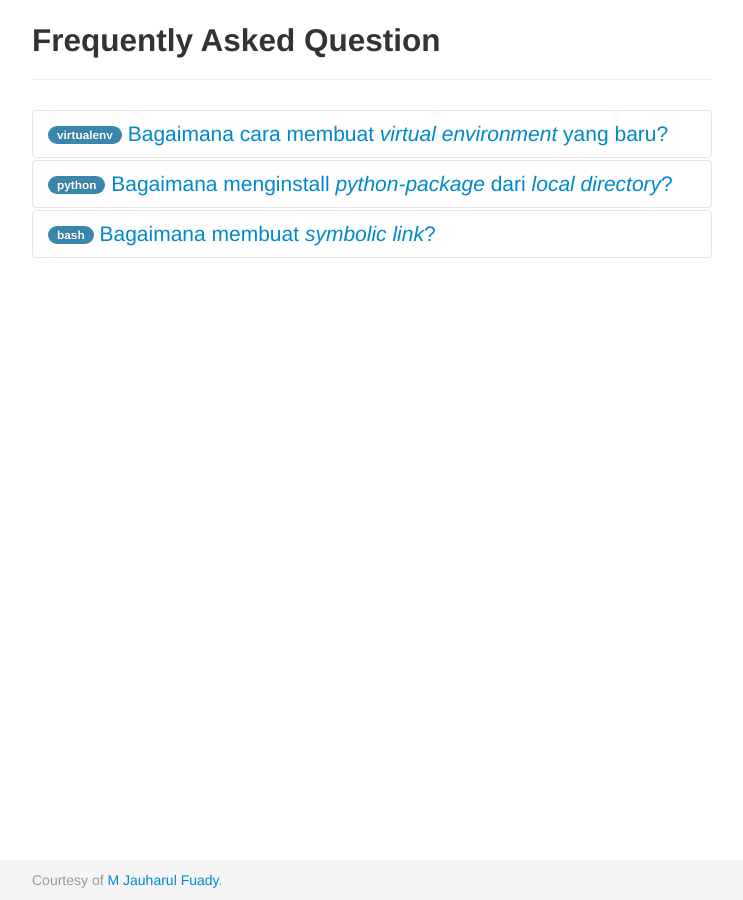
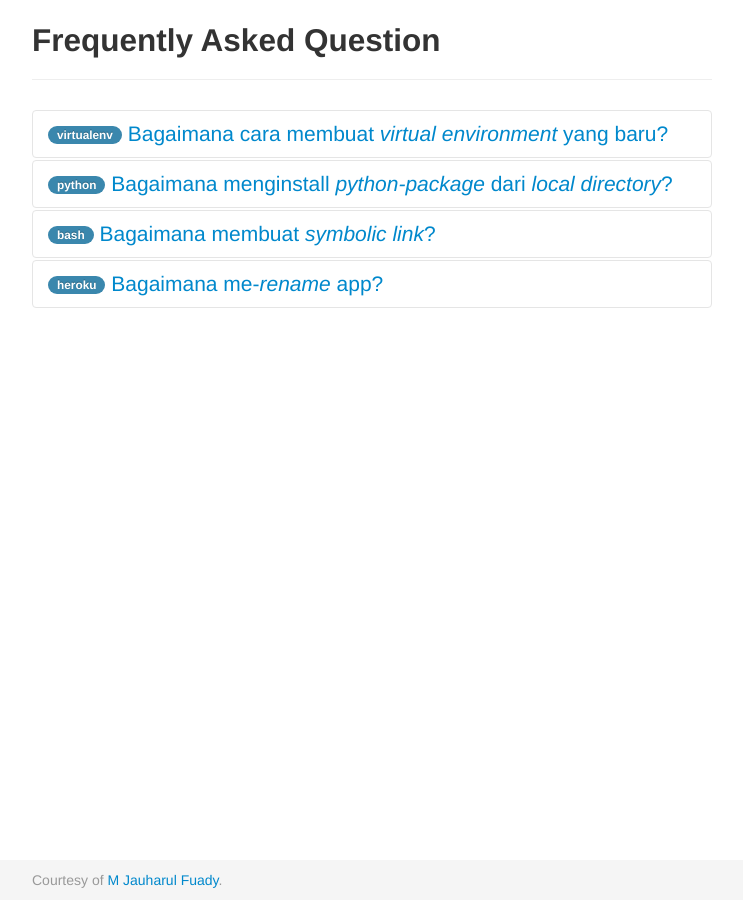
Before and after one commit to jauharul/notes, a Jekyll site: the page faq/index.html, which Jekyll copies as it is, in a window 1280 px wide. Shown: the whole page, without its empty margins (268-1011 px from the left). Built offline with Jekyll 4.4.1, drawn with Linux system fonts in a browser that asks for light colours.

Commit message:
adding faq: renaming heroku app

```diff
--- a/faq/index.html
+++ b/faq/index.html
@@ -114,6 +114,31 @@
               </div>
             </div>
           </div>
+
+          <!-- Accordion Item 4 -->
+          <div class="accordion-group">
+            <div class="accordion-heading">
+                <a class="accordion-toggle" data-toggle="collapse" data-parent="#accordion2" href="#collapseFour">
+              <p class="lead">
+                  <span class="badge badge-info">heroku</span>
+                  Bagaimana me-<em>rename</em> app?
+              </p>
+                </a>
+            </div>
+            <div class="accordion-body collapse" id="collapseFour">
+              <div class="accordion-inner">
+<pre class="prettyprint">
+heroku apps:rename NEWNAME
+<em>Contoh:</em>
+heroku apps:rename quiz-ai-pendtium
+</pre>
+                <p class="note">
+                  <strong>Note:</strong> Cara lain adalah dengan mengubah melalui web interface.
+                  Jika berhasil, update heroku remote URL dengan <code>git remote set-url heroku &lt;newurl&gt;</code>.
+                </p>
+              </div>
+            </div>
+          </div>
         </div>
         <!-- End of Accordion -->
 
```
